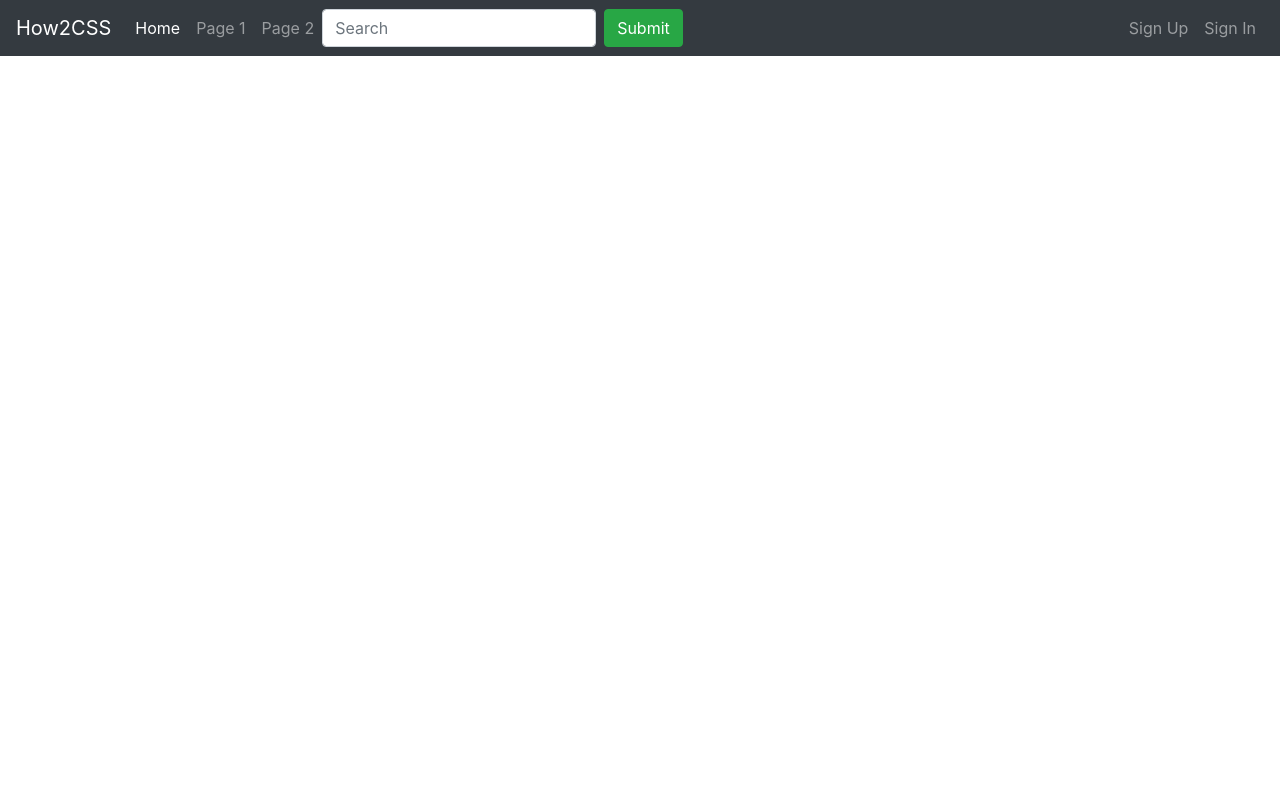
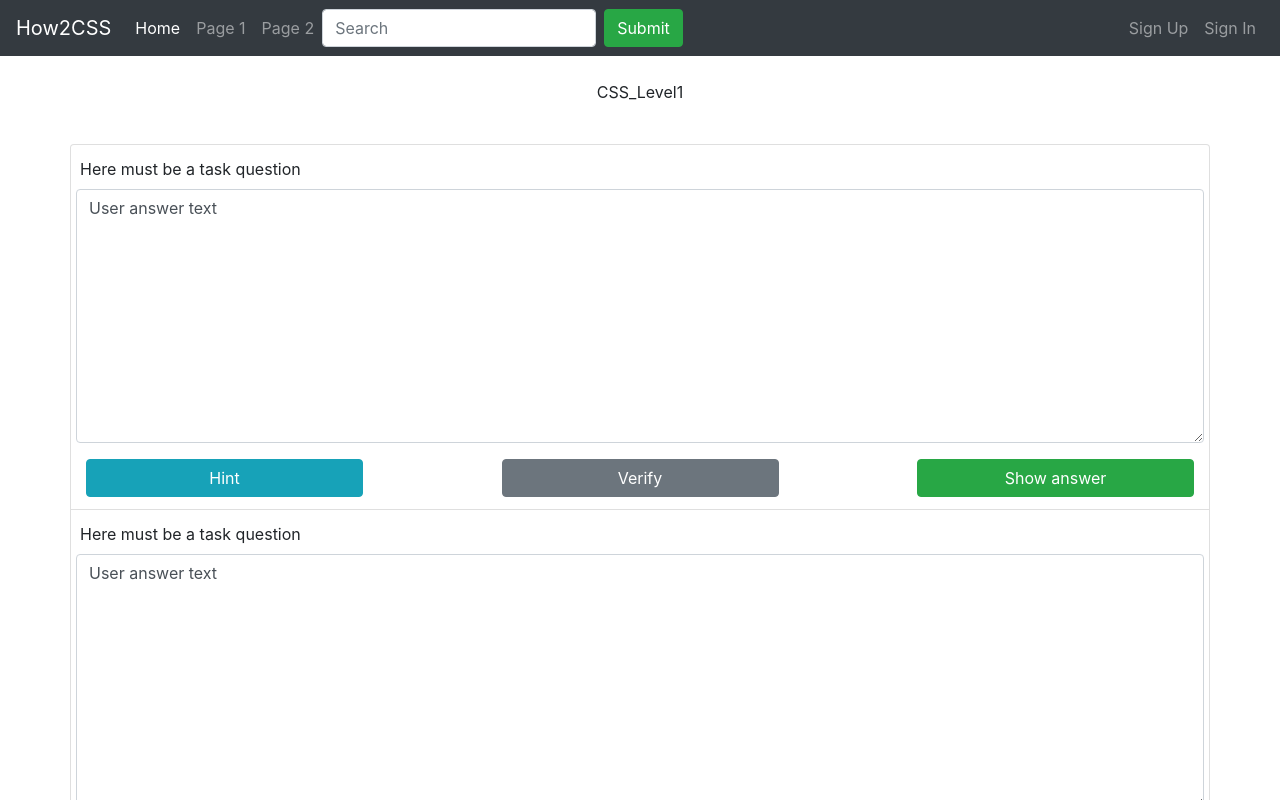
Before and after one commit to VolodymyrKul/How2CSSAngular, an Angular app in the folder How2CSSng/: page /levelexec in a window 1280 px wide. Before the commit this address led to /. Shown: the top 800 px of the page. Built offline with nearby package versions, Linux system fonts and the light colour scheme.

Commit message:
Add level execution page

```diff
--- a/How2CSSng/src/app/app-routing.module.ts
+++ b/How2CSSng/src/app/app-routing.module.ts
@@ -6,7 +6,8 @@ import { OwnachievsComponent } from '../app/components/ownachievs/ownachievs.com
 import { AnotherachievsComponent } from '../app/components/anotherachievs/anotherachievs.component';
 import { CompareachievsComponent } from '../app/components/compareachievs/compareachievs.component';
 import { AccountComponent } from '../app/components/account/account.component';
-import { SaveachievComponent } from '../app/components/saveachiev/saveachiev.component'
+import { SaveachievComponent } from '../app/components/saveachiev/saveachiev.component';
+import { LevelexecutionComponent } from '../app/components/levelexecution/levelexecution.component'
 
 const routes: Routes = [
   {path: '', component: SigninComponent},
@@ -15,7 +16,8 @@ const routes: Routes = [
   {path: 'antachievs', component: AnotherachievsComponent},
   {path: 'compareachievs', component: CompareachievsComponent},
   {path: 'account', component: AccountComponent},
-  {path: 'saveachiev', component: SaveachievComponent}
+  {path: 'saveachiev', component: SaveachievComponent},
+  {path: 'levelexec', component: LevelexecutionComponent}
 ];
 
 @NgModule({
--- a/How2CSSng/src/app/app.module.ts
+++ b/How2CSSng/src/app/app.module.ts
@@ -12,6 +12,7 @@ import { AnotherachievsComponent } from './components/anotherachievs/anotherachi
 import { CompareachievsComponent } from './components/compareachievs/compareachievs.component';
 import { AccountComponent } from './components/account/account.component';
 import { SaveachievComponent } from './components/saveachiev/saveachiev.component';
+import { LevelexecutionComponent } from './components/levelexecution/levelexecution.component';
 
 @NgModule({
   declarations: [
@@ -22,7 +23,8 @@ import { SaveachievComponent } from './components/saveachiev/saveachiev.componen
     AnotherachievsComponent,
     CompareachievsComponent,
     AccountComponent,
-    SaveachievComponent
+    SaveachievComponent,
+    LevelexecutionComponent
   ],
   imports: [
     BrowserModule,
--- a/How2CSSng/src/app/components/account/account.component.html
+++ b/How2CSSng/src/app/components/account/account.component.html
@@ -10,7 +10,7 @@
         <a *ngIf="achievMode" class="btn btn-primary" routerLink="/compareachievs">Compare achievements</a>
         <button type="button" class="btn btn-primary">Option 1</button>
         <button type="button" class="btn btn-primary" (click)="goToSave()">Save achivement</button>
-        <button type="button" class="btn btn-primary">About</button>
+        <button type="button" class="btn btn-primary" (click)="goToLevel()">About</button>
     </div>
     <div class="w-50 mt-5" style="float: left;"></div>
     <div class="w-25 mt-5" style="float: left;">
@@ -23,4 +23,5 @@
               <h5 class="card-title" style="text-align: center;">{{profileUser.role}}</h5>
           </div>
         </div>
+    </div>
 </div>
--- a/How2CSSng/src/app/components/account/account.component.ts
+++ b/How2CSSng/src/app/components/account/account.component.ts
@@ -35,4 +35,8 @@ export class AccountComponent implements OnInit {
   goToSave(){
     this.router.navigate(['saveachiev'], {queryParams : {'comCnt' : this.comCnt, 'corCnt' : this.corCnt, 'curMark' : this.curMark, 'lvlparam' : this.lvlTitle}})
   }
+
+  goToLevel(){
+    this.router.navigate(['levelexec']);
+  }
 }
--- /dev/null
+++ b/How2CSSng/src/app/components/levelexecution/levelexecution.component.html
@@ -0,0 +1,23 @@
+<div class="container">
+    <div class="row">
+        <p class="mx-auto mt-4">{{levelTitle}}</p>
+    </div>
+    <div class="row mt-4">
+        <ul class="list-group w-100">
+            <li li class="list-group-item" *ngFor="let task of taskExecArr let in = index">
+                <form>
+                    <div class="form-group row">
+                        <label for="useranswer" class="ml-1">{{task?.taskQuestion}}</label>
+                        <textarea class="form-control" id="useranswer" rows="10" name="useranswer" [(ngModel)]="userAnswer"></textarea>
+                        <textarea *ngIf="showAnswerArr[in]" class="form-control mt-1" id="useranswer" rows="10" name="useranswer" [(ngModel)]="userAnswer" readonly></textarea>
+                    </div>
+                    <div class="form-row d-flex justify-content-between">
+                        <button class="btn btn-info w-25">Hint</button>
+                        <button class="btn btn-secondary w-25">Verify</button>
+                        <button class="btn btn-success w-25" (click)="changeAnswerVisible(in)">{{answerBtnTitle}}</button>
+                    </div>
+                </form>
+            </li>
+        </ul>
+    </div>
+</div>
--- /dev/null
+++ b/How2CSSng/src/app/components/levelexecution/levelexecution.component.ts
@@ -0,0 +1,33 @@
+import { Component, OnInit } from '@angular/core';
+import { TaskExec } from '../../models/task-exec'
+
+@Component({
+  selector: 'app-levelexecution',
+  templateUrl: './levelexecution.component.html',
+  styleUrls: ['./levelexecution.component.css']
+})
+export class LevelexecutionComponent implements OnInit {
+  taskExecArr: TaskExec[] = [];
+  showAnswerArr: boolean[] = [];
+  levelTitle: string = 'CSS_Level1';
+  userAnswer: string = 'User answer text';
+  answerBtnTitle: string = 'Show answer';
+
+  constructor() { }
+
+  ngOnInit(): void {
+    for(let i=0;i<15;i++){
+      this.taskExecArr.push(new TaskExec('Here must be a task question', 'CSS'));
+      this.showAnswerArr.push(false);
+    }
+  }
+  changeAnswerVisible(index: number){
+    this.showAnswerArr[index] = !this.showAnswerArr[index];
+    if(this.showAnswerArr[index] === true){
+      this.answerBtnTitle = 'Hide answer';
+    }
+    else{
+      this.answerBtnTitle = 'Show answer';
+    }
+  }
+}
--- /dev/null
+++ b/How2CSSng/src/app/models/task-exec.ts
@@ -0,0 +1,6 @@
+export class TaskExec {
+    constructor(
+        public taskQuestion: string,
+        public taskAnswer: string
+    ){ }
+}
```
Also changed, not shown: How2CSSng/src/app/components/levelexecution/levelexecution.component.css (added), 2 other files (tests, documents, lock files or other folders).
